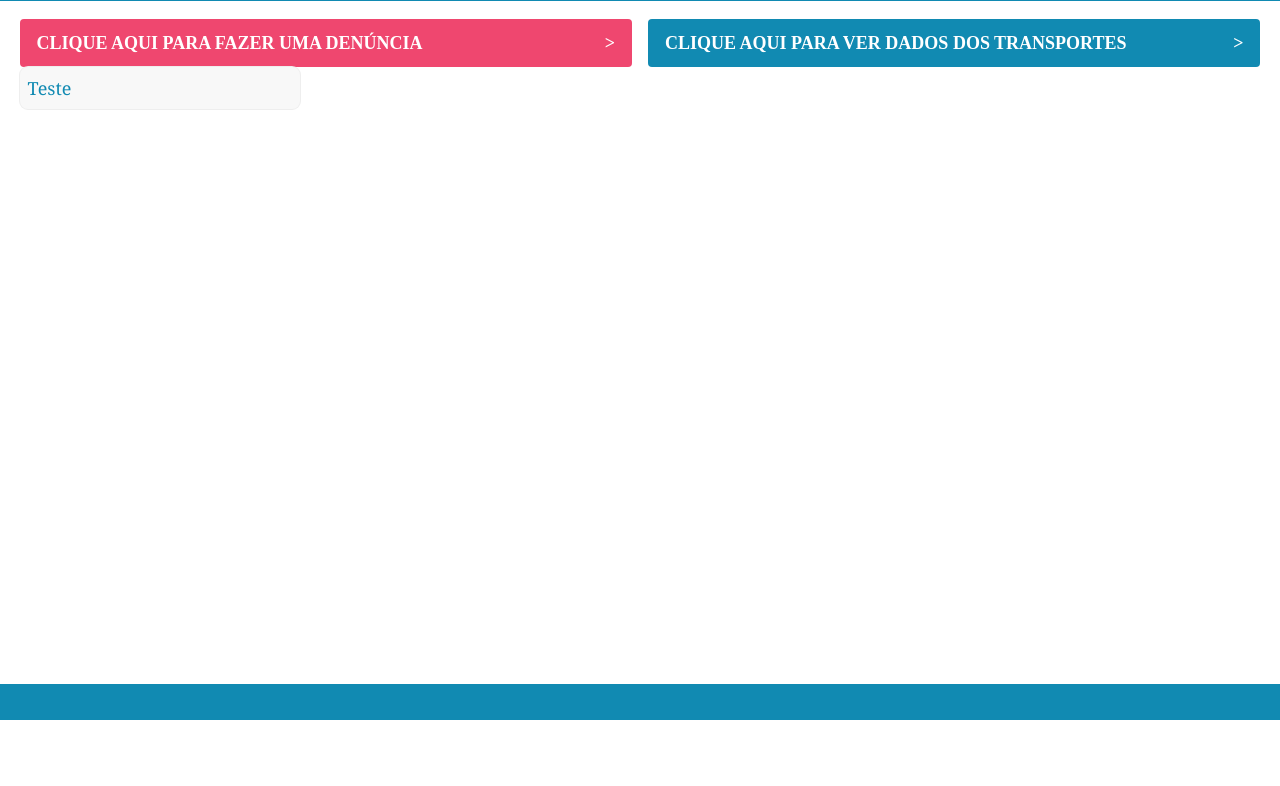
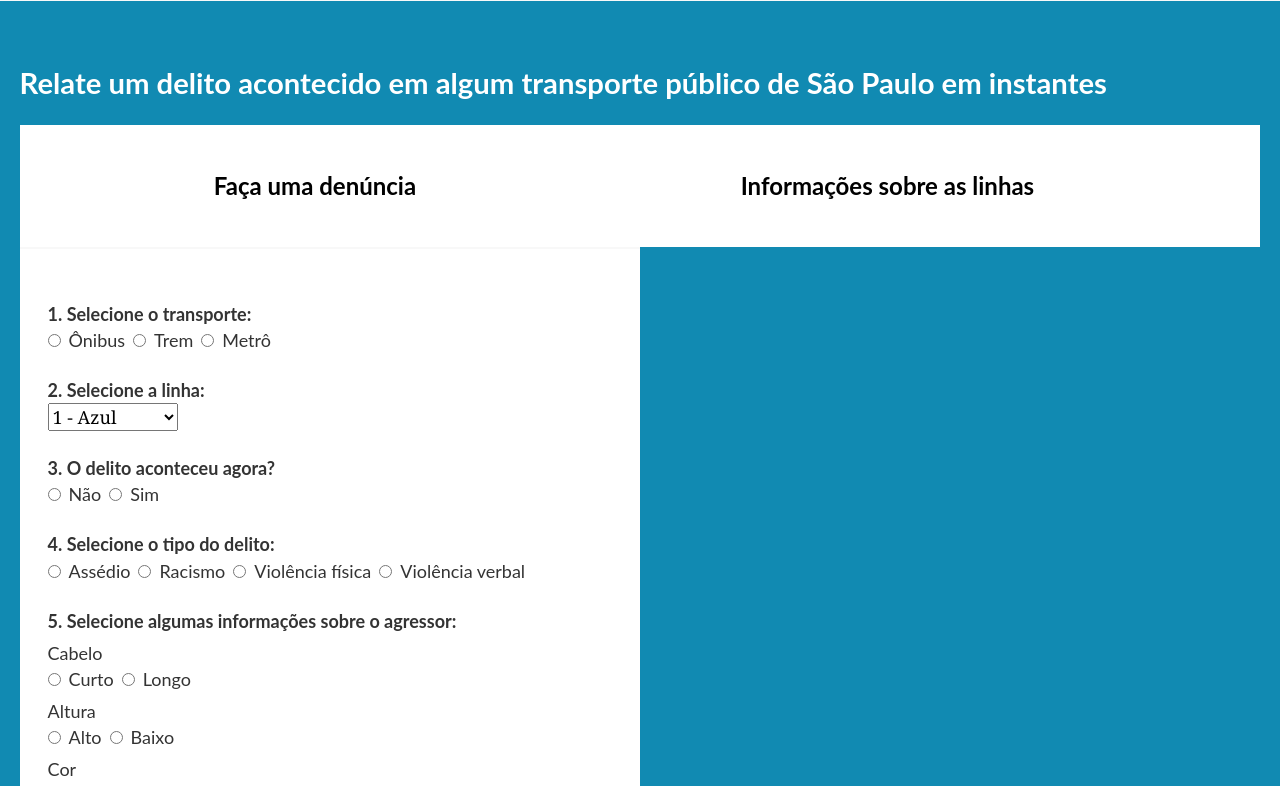
Before and after one commit to guilhermealvestavares/sempsiu-frontend, a Gatsby site: page / in a window 1280 px wide. Shown: the part 80-866 px from the top of the page. Before the commit the page ends 800 px from the top, so only its background shows below. Built offline with nearby package versions, Linux system fonts and the light colour scheme; Gatsby itself is replaced by a stand-in of ours.

Commit message:
add meni

```diff
--- a/src/components/Button/Button.style.js
+++ b/src/components/Button/Button.style.js
@@ -1,7 +1,7 @@
 import styled from "styled-components";
 
 const CtaButton = styled.a`
-  font-family: Poppins;
+  font-family: "Lato", sans-serif;
   font-weight: 600;
   text-transform: uppercase;
   width: 100%;
@@ -19,7 +19,7 @@ const CtaButton = styled.a`
 `;
 
 const InlineButton = styled.a`
-  font-family: Poppins;
+  font-family: "Lato", sans-serif;
   font-weight: 600;
   text-transform: uppercase;
   width: 100%;
--- /dev/null
+++ b/src/components/ChoiceMenu/ChoiceMenu.js
@@ -0,0 +1,15 @@
+import React from "react";
+import { FlexContent } from "../FlexContent.style.js";
+import { WrapperMenu, Wrapper, CtaMenu } from "./choiceMenu.style.js";
+const ChoiceMenu = () => (
+  <>
+    <WrapperMenu>
+      <Wrapper>
+        <CtaMenu>Faça uma denúncia</CtaMenu>
+        <CtaMenu>Informações sobre as linhas</CtaMenu>
+      </Wrapper>
+    </WrapperMenu>
+  </>
+);
+
+export { ChoiceMenu };
--- /dev/null
+++ b/src/components/ChoiceMenu/choiceMenu.style.js
@@ -0,0 +1,23 @@
+import styled from "styled-components";
+
+const WrapperMenu = styled.div`
+  background-color: #ffffff;
+  padding: 48px;
+  width: 100%;
+`;
+
+const Wrapper = styled.div`
+  display: flex;
+  align-items: center;
+  justify-content: space-around;
+`;
+
+const CtaMenu = styled.a`
+  margin-right: 32px;
+  color: #000000;
+  font-family: "Lato", sans-serif;
+  font-weight: 700;
+  font-size: 24px;
+`;
+
+export { WrapperMenu, Wrapper, CtaMenu };
--- /dev/null
+++ b/src/components/ChoiceMenu/index.js
@@ -0,0 +1 @@
+export * from "./ChoiceMenu";
--- a/src/components/FlexContent.style.js
+++ b/src/components/FlexContent.style.js
@@ -2,10 +2,15 @@ import styled from "styled-components";
 
 const FlexContent = styled.div`
   display: flex;
-  justify-content: ${(props) => (props.justifyContent ? props.justifyContent : "center")};
+  justify-content: ${(props) =>
+    props.justifyContent ? props.justifyContent : "center"};
   align-items: ${(props) => (props.alignItems ? props.alignItems : "center")};
-  flex-direction: ${(props) => (props.flexDirection ? props.flexDirection : "row")};
+  flex-direction: column;
+
+  @media (min-width: 1024px) {
+    flex-direction: ${(props) =>
+      props.flexDirection ? props.flexDirection : "row"};
+  }
 `;
 
-
 export { FlexContent };
--- /dev/null
+++ b/src/components/FormSmall/FormSmall.js
@@ -0,0 +1,85 @@
+import React from "React";
+import { FlexContent } from "../FlexContent.style.js";
+import { Button } from "../Button";
+import {
+  LabelRadio,
+  LabelFields,
+  LabelFieldsWithSomesRadios,
+  WrapperForm,
+} from "./formSmall.style.js";
+const FormSmall = () => (
+  <>
+    <WrapperForm>
+      <LabelFields>1. Selecione o transporte:</LabelFields>
+      <div>
+        <input type="radio" value="Ônibus" name="radioButtonFormSmall" />
+        <LabelRadio>Ônibus</LabelRadio>
+        <input type="radio" value="Trem" name="radioButtonFormSmall" />
+        <LabelRadio>Trem</LabelRadio>
+        <input type="radio" value="Metrô" name="radioButtonFormSmall" />
+        <LabelRadio>Metrô</LabelRadio>
+      </div>
+      <LabelFields>2. Selecione a linha:</LabelFields>
+      <div>
+        <select name="lines" id="lines">
+          <option value="1 - Azul">1 - Azul</option>
+          <option value="3 - Vermelha">3 - Vermelha</option>
+          <option value="4 - Amarela">4 - Amarela</option>
+          <option value="5 - Lilás">5 - Lilás</option>
+        </select>
+      </div>
+      <LabelFields>3. O delito aconteceu agora?</LabelFields>
+      <div>
+        <input type="radio" value="Não" name="occurrenceNow" />
+        <LabelRadio>Não</LabelRadio>
+        <input type="radio" value="Sim" name="occurrenceNow" />
+        <LabelRadio>Sim</LabelRadio>
+      </div>
+
+      <LabelFields>4. Selecione o tipo do delito:</LabelFields>
+      <div>
+        <input type="radio" value="Assédio" name="occurrenceType" />
+        <LabelRadio>Assédio</LabelRadio>
+        <input type="radio" value="Racismo" name="occurrenceType" />
+        <LabelRadio>Racismo</LabelRadio>
+        <input type="radio" value="Violência física" name="occurrenceType" />
+        <LabelRadio>Violência física</LabelRadio>
+        <input type="radio" value="Violência verbal" name="occurrenceType" />
+        <LabelRadio>Violência verbal</LabelRadio>
+      </div>
+
+      <LabelFields>
+        5. Selecione algumas informações sobre o agressor:
+      </LabelFields>
+      <div>
+        <LabelFieldsWithSomesRadios>Cabelo</LabelFieldsWithSomesRadios>
+        <input type="radio" value="Curto" name="InfosAgressorHair" />
+        <LabelRadio>Curto</LabelRadio>
+        <input type="radio" value="Longo" name="InfosAgressorHair" />
+        <LabelRadio>Longo</LabelRadio>
+
+        <LabelFieldsWithSomesRadios>Altura</LabelFieldsWithSomesRadios>
+        <input type="radio" value="Alto" name="InfosAgressorHeight" />
+        <LabelRadio>Alto</LabelRadio>
+        <input type="radio" value="Baixo" name="InfosAgressorHeight" />
+        <LabelRadio>Baixo</LabelRadio>
+
+        <LabelFieldsWithSomesRadios>Cor</LabelFieldsWithSomesRadios>
+        <input type="radio" value="Negro" name="InfosAgressorSkin" />
+        <LabelRadio>Negro</LabelRadio>
+        <input type="radio" value="Branco" name="InfosAgressorSkin" />
+        <LabelRadio>Branco</LabelRadio>
+      </div>
+
+      <LabelFields>Informações adicionais:</LabelFields>
+      <div>
+        <textarea placeholder="opcional"></textarea>
+      </div>
+      <Button bgColor="#06D6A0" margin="0 16px 0 0">
+        Clique aqui para fazer uma denúncia
+      </Button>
+    </WrapperForm>
+  </>
+);
+
+export { FormSmall };
--- /dev/null
+++ b/src/components/FormSmall/formSmall.style.js
@@ -0,0 +1,28 @@
+import styled from "styled-components";
+
+const LabelRadio = styled.label`
+  margin: 0 8px;
+  font-family: "Lato", sans-serif;
+`;
+
+const LabelFields = styled.label`
+  display: block;
+  margin-top: 24px;
+  font-weight: 700;
+  font-family: "Lato", sans-serif;
+`;
+
+const LabelFieldsWithSomesRadios = styled.label`
+  display: block;
+  margin: 6px 0 0 0;
+  font-family: "Lato", sans-serif;
+`;
+
+const WrapperForm = styled.div`
+  background-color: #ffffff;
+  padding: 28px;
+  width: 50%;
+  border-top: 2px solid #f8f8f8;
+`;
+
+export { LabelRadio, LabelFields, LabelFieldsWithSomesRadios, WrapperForm };
--- /dev/null
+++ b/src/components/FormSmall/index.js
@@ -0,0 +1 @@
+export * from "./FormSmall";
--- a/src/components/globalStyle.js
+++ b/src/components/globalStyle.js
@@ -1,7 +1,7 @@
-import { createGlobalStyle } from "styled-components"
+import { createGlobalStyle } from "styled-components";
 
 export const GlobalStyle = createGlobalStyle`
-  @import url('https://fonts.googleapis.com/css2?family=Poppins');
+  @import url('https://fonts.googleapis.com/css2?family=Lato:wght@300;400;700;900&display=swap');
   :root {
     --primary-color: #118AB2;
     --white: #FFFAFF;
@@ -9,8 +9,14 @@ export const GlobalStyle = createGlobalStyle`
   * {
     box-sizing: border-box;
   }
+
+  header {
+    background-color: #f8f8f8!important;
+    color: #073B4C!important;
+  }
+
   html {
-    font-family: Poppins;
+    font-family: 'Lato', sans-serif;
     -ms-text-size-adjust: 100%;
     -webkit-text-size-adjust: 100%;
     touch-action: manipulation;
@@ -22,7 +28,7 @@ export const GlobalStyle = createGlobalStyle`
   main {
     flex: 1 0 auto;
     h1,h2,h3,h4,h5,h6 {
-    font-family: Poppins;
+    font-family: 'Lato', sans-serif;
     color: #0c2340;
     }
     a {
@@ -224,6 +230,7 @@ export const GlobalStyle = createGlobalStyle`
   }
   body {
     color: hsla(0, 0%, 0%, 0.8);
+    background-color: #118AB2;
     font-family: georgia, serif;
     font-weight: normal;
     word-wrap: break-word;
@@ -644,4 +651,4 @@ export const GlobalStyle = createGlobalStyle`
       font-size: 100%;
     }
   }
-`
+`;
--- a/src/pages/index.js
+++ b/src/pages/index.js
@@ -7,24 +7,24 @@ import Image from "../components/image";
 import { Container } from "../components/layoutComponents";
 import SEO from "../components/seo";
 import { Button } from "../components/Button";
+import { FormSmall } from "../components/FormSmall";
+import { ChoiceMenu } from "../components/ChoiceMenu";
 
 const IndexPage = () => (
   <Layout>
     <Container>
       <SEO title="Home" keywords={[`gatsby`, `application`, `react`]} />
-      <FlexContent>
-        <Button bgColor="#EF476F" margin="0 16px 0 0">Clique aqui para fazer uma denúncia</Button>
-        <Button>Clique aqui para ver dados dos transportes</Button>
+      <h2 style={{ color: "#ffffff", margin: "48px 0 0 0", padding: "0" }}>
+        Relate um delito acontecido em algum transporte público de São Paulo em
+        instantes
+      </h2>
+      <br></br>
+      <ChoiceMenu />
+      <FlexContent justifyContent="space-between">
+        <FormSmall />
       </FlexContent>
 
-      <Card>Teste</Card>
-      {/* <h1>Hi people</h1>
-      <p>Welcome to your new Gatsby site.</p>
-      <p>Now go build something great.</p>
-      <div style={{ maxWidth: `300px`, marginBottom: `1.45rem` }}>
-        <Image />
-      </div>
-      <Link to="/page-2/">Go to page 2</Link> */}
+      {/* <Link to="/page-2/">Go to page 2</Link> */}
     </Container>
   </Layout>
 );
```
